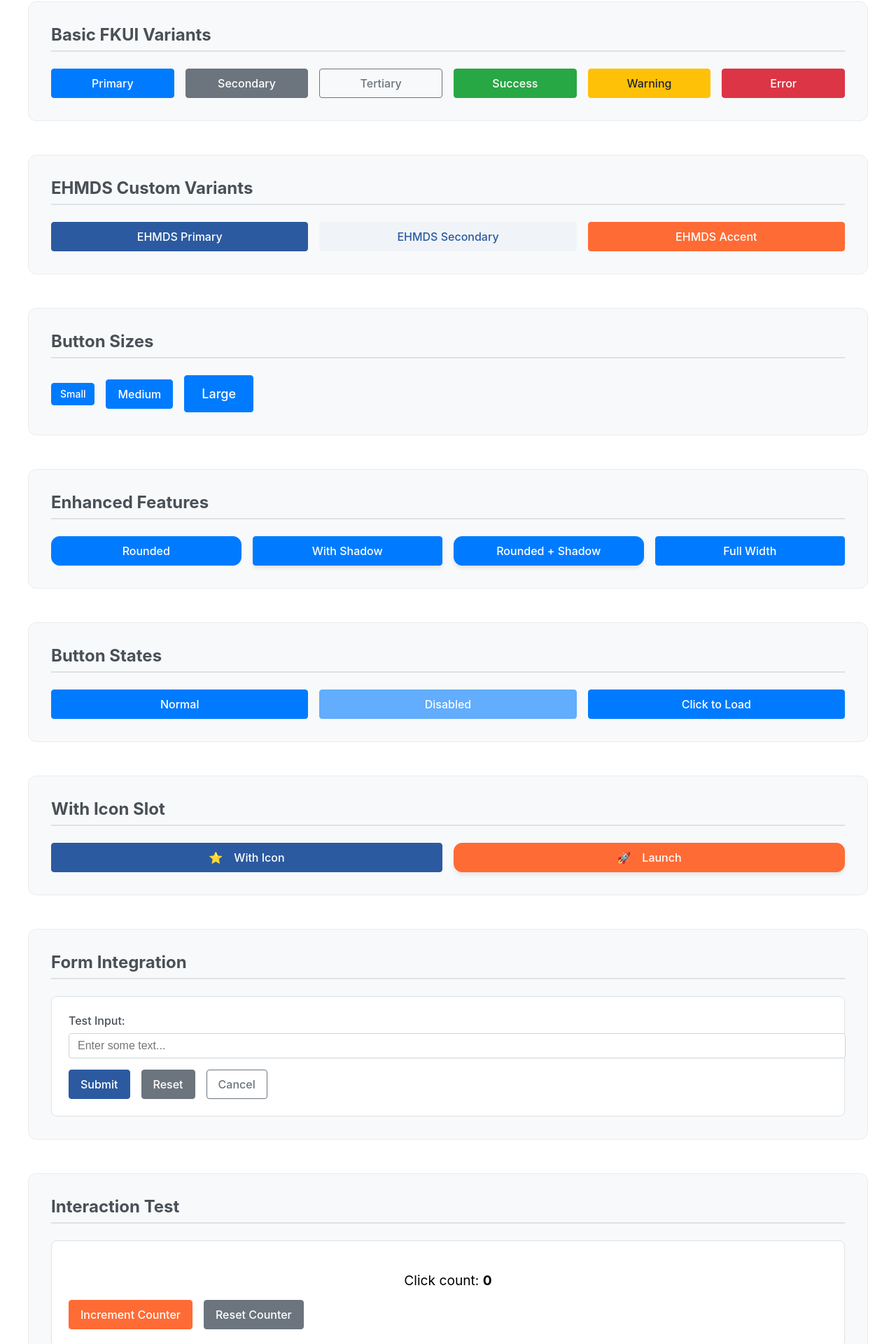
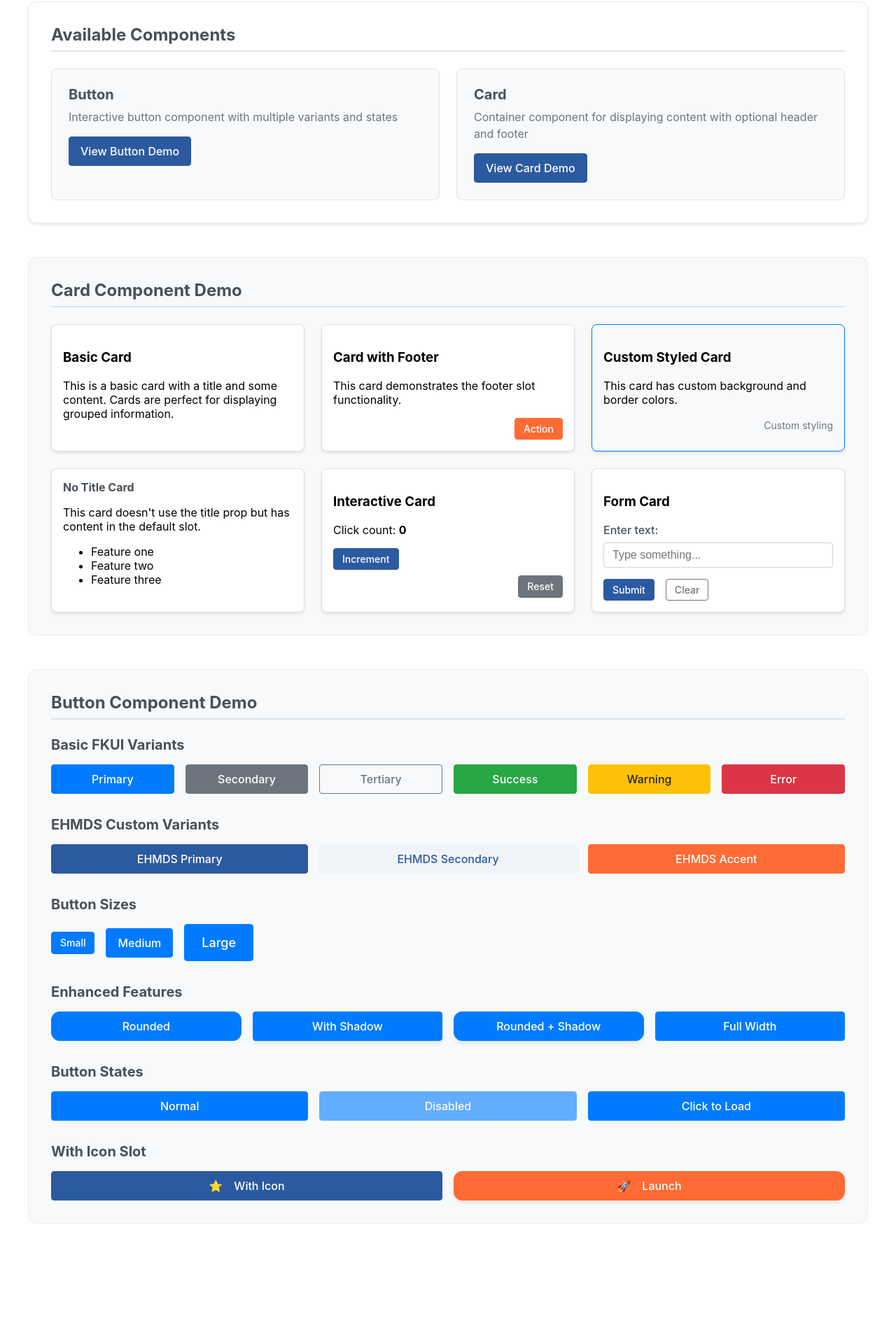
Before and after one commit to pattespatte/ehmds-on-fkui-test, a Vue app: page / in a window 1280 px wide. Shown: the part 200-2120 px from the top of the page at 70% size. After the commit the page ends 1988 px from the top, so only its background shows below. Built offline with nearby package versions, Linux system fonts and the light colour scheme.

Commit message:
feat: Add Card component and update App.vue for component navigation and demos

```diff
--- a/src/App.vue
+++ b/src/App.vue
@@ -1,14 +1,121 @@
 <template>
   <div class="app">
     <header class="header">
-      <h1>EHMDS Button Component Demo</h1>
-      <p>Testing the improved Button component with various configurations</p>
+      <h1>EHMDS Component Library</h1>
+      <p>Overview and demos of all available components</p>
     </header>
 
+    <!-- Component Navigation -->
+    <nav class="component-nav">
+      <h2>Available Components</h2>
+      <div class="component-list">
+        <div class="component-item">
+          <h3>Button</h3>
+          <p>Interactive button component with multiple variants and states</p>
+          <EhmdsButton variant="ehmds-primary" @click="scrollToSection('button-demo')">
+            View Button Demo
+          </EhmdsButton>
+        </div>
+        <div class="component-item">
+          <h3>Card</h3>
+          <p>Container component for displaying content with optional header and footer</p>
+          <EhmdsButton variant="ehmds-primary" @click="scrollToSection('card-demo')">
+            View Card Demo
+          </EhmdsButton>
+        </div>
+      </div>
+    </nav>
+
     <main class="main">
+      <!-- Card Component Demo -->
+      <section id="card-demo" class="demo-section">
+        <h2>Card Component Demo</h2>
+        <div class="card-grid">
+          <!-- Basic Card -->
+          <EhmdsCard title="Basic Card">
+            <p>This is a basic card with a title and some content. Cards are perfect for displaying grouped information.</p>
+          </EhmdsCard>
+
+          <!-- Card with Footer -->
+          <EhmdsCard title="Card with Footer">
+            <p>This card demonstrates the footer slot functionality.</p>
+            <template #footer>
+              <EhmdsButton size="small" variant="ehmds-accent">Action</EhmdsButton>
+            </template>
+          </EhmdsCard>
+
+          <!-- Custom Styled Card -->
+          <EhmdsCard
+            title="Custom Styled Card"
+            background="#f8f9fa"
+            border="#007bff"
+          >
+            <p>This card has custom background and border colors.</p>
+            <template #footer>
+              <span style="color: #6c757d; font-size: 0.875rem;">Custom styling</span>
+            </template>
+          </EhmdsCard>
+
+          <!-- Card without Title -->
+          <EhmdsCard>
+            <h4 style="margin: 0 0 1rem 0; color: #495057;">No Title Card</h4>
+            <p>This card doesn't use the title prop but has content in the default slot.</p>
+            <ul style="margin: 0.5rem 0;">
+              <li>Feature one</li>
+              <li>Feature two</li>
+              <li>Feature three</li>
+            </ul>
+          </EhmdsCard>
+
+          <!-- Interactive Card -->
+          <EhmdsCard title="Interactive Card">
+            <p>Click count: <strong>{{ clickCount }}</strong></p>
+            <div style="margin-top: 1rem;">
+              <EhmdsButton size="small" variant="ehmds-primary" @click="incrementCounter">
+                Increment
+              </EhmdsButton>
+            </div>
+            <template #footer>
+              <EhmdsButton size="small" variant="secondary" @click="resetCounter">
+                Reset
+              </EhmdsButton>
+            </template>
+          </EhmdsCard>
+
+          <!-- Form Card -->
+          <EhmdsCard title="Form Card">
+            <form @submit.prevent="handleSubmit" class="card-form">
+              <div class="form-group">
+                <label for="card-input">Enter text:</label>
+                <input
+                  id="card-input"
+                  v-model="formData.text"
+                  type="text"
+                  placeholder="Type something..."
+                />
+              </div>
+            </form>
+            <template #footer>
+              <div class="button-row">
+                <EhmdsButton size="small" type="submit" variant="ehmds-primary" @click="handleSubmit">
+                  Submit
+                </EhmdsButton>
+                <EhmdsButton size="small" variant="tertiary" @click="resetForm">
+                  Clear
+                </EhmdsButton>
+              </div>
+            </template>
+          </EhmdsCard>
+        </div>
+      </section>
+
+      <!-- Button Component Demo -->
+      <section id="button-demo" class="demo-section">
+        <h2>Button Component Demo</h2>
+
         <!-- Basic Variants Section -->
-      <section class="demo-section">
-        <h2>Basic FKUI Variants</h2>
+        <div class="button-demo-subsection">
+          <h3>Basic FKUI Variants</h3>
           <div class="button-grid">
             <EhmdsButton variant="primary" @click="handleClick">Primary</EhmdsButton>
             <EhmdsButton variant="secondary" @click="handleClick">Secondary</EhmdsButton>
@@ -17,42 +124,42 @@
             <EhmdsButton variant="warning" @click="handleClick">Warning</EhmdsButton>
             <EhmdsButton variant="error" @click="handleClick">Error</EhmdsButton>
           </div>
-      </section>
+        </div>
 
         <!-- EHMDS Custom Variants -->
-      <section class="demo-section">
-        <h2>EHMDS Custom Variants</h2>
+        <div class="button-demo-subsection">
+          <h3>EHMDS Custom Variants</h3>
           <div class="button-grid">
             <EhmdsButton variant="ehmds-primary" @click="handleClick">EHMDS Primary</EhmdsButton>
             <EhmdsButton variant="ehmds-secondary" @click="handleClick">EHMDS Secondary</EhmdsButton>
             <EhmdsButton variant="ehmds-accent" @click="handleClick">EHMDS Accent</EhmdsButton>
           </div>
-      </section>
+        </div>
 
         <!-- Sizes -->
-      <section class="demo-section">
-        <h2>Button Sizes</h2>
+        <div class="button-demo-subsection">
+          <h3>Button Sizes</h3>
           <div class="button-row">
             <EhmdsButton size="small" @click="handleClick">Small</EhmdsButton>
             <EhmdsButton size="medium" @click="handleClick">Medium</EhmdsButton>
             <EhmdsButton size="large" @click="handleClick">Large</EhmdsButton>
           </div>
-      </section>
+        </div>
 
         <!-- Enhanced Features -->
-      <section class="demo-section">
-        <h2>Enhanced Features</h2>
+        <div class="button-demo-subsection">
+          <h3>Enhanced Features</h3>
           <div class="button-grid">
             <EhmdsButton rounded @click="handleClick">Rounded</EhmdsButton>
             <EhmdsButton shadow @click="handleClick">With Shadow</EhmdsButton>
             <EhmdsButton rounded shadow @click="handleClick">Rounded + Shadow</EhmdsButton>
             <EhmdsButton full-width @click="handleClick">Full Width</EhmdsButton>
           </div>
-      </section>
+        </div>
 
         <!-- States -->
-      <section class="demo-section">
-        <h2>Button States</h2>
+        <div class="button-demo-subsection">
+          <h3>Button States</h3>
           <div class="button-grid">
             <EhmdsButton @click="handleClick">Normal</EhmdsButton>
             <EhmdsButton disabled @click="handleClick">Disabled</EhmdsButton>
@@ -60,11 +167,11 @@
               {{ isLoading ? 'Loading...' : 'Click to Load' }}
             </EhmdsButton>
           </div>
-      </section>
+        </div>
 
         <!-- With Icons -->
-      <section class="demo-section">
-        <h2>With Icon Slot</h2>
+        <div class="button-demo-subsection">
+          <h3>With Icon Slot</h3>
           <div class="button-grid">
             <EhmdsButton variant="ehmds-primary" @click="handleClick">
               <template #icon>
@@ -79,42 +186,6 @@
               Launch
             </EhmdsButton>
           </div>
-      </section>
-
-      <!-- Form Types -->
-      <section class="demo-section">
-        <h2>Form Integration</h2>
-        <form @submit.prevent="handleSubmit" class="form-demo">
-          <div class="form-group">
-            <label for="demo-input">Test Input:</label>
-            <input
-              id="demo-input"
-              v-model="formData.text"
-              type="text"
-              placeholder="Enter some text..."
-            />
-          </div>
-          <div class="button-row">
-            <EhmdsButton type="submit" variant="ehmds-primary">Submit</EhmdsButton>
-            <EhmdsButton type="reset" variant="secondary" @click="resetForm">Reset</EhmdsButton>
-            <EhmdsButton type="button" variant="tertiary" @click="handleClick">Cancel</EhmdsButton>
-          </div>
-        </form>
-      </section>
-
-      <!-- Click Counter -->
-      <section class="demo-section">
-        <h2>Interaction Test</h2>
-        <div class="interaction-demo">
-          <p>Click count: <strong>{{ clickCount }}</strong></p>
-          <div class="button-row">
-            <EhmdsButton variant="ehmds-accent" @click="incrementCounter">
-              Increment Counter
-            </EhmdsButton>
-            <EhmdsButton variant="secondary" @click="resetCounter">
-              Reset Counter
-            </EhmdsButton>
-          </div>
         </div>
       </section>
     </main>
@@ -124,6 +195,7 @@
 <script setup>
 import { ref, reactive } from 'vue'
 import EhmdsButton from './components/Button.vue'
+import EhmdsCard from './components/Card.vue'
 
 // Reactive state
 const clickCount = ref(0)
@@ -161,6 +233,13 @@ const handleSubmit = (event) => {
 const resetForm = () => {
   formData.text = ''
 }
+
+const scrollToSection = (sectionId) => {
+  const element = document.getElementById(sectionId)
+  if (element) {
+    element.scrollIntoView({ behavior: 'smooth' })
+  }
+}
 </script>
 
 <style scoped>
@@ -187,6 +266,48 @@ const resetForm = () => {
   font-size: 1.1rem;
 }
 
+.component-nav {
+  background: #ffffff;
+  padding: 2rem;
+  border-radius: 12px;
+  border: 1px solid #e9ecef;
+  margin-bottom: 3rem;
+  box-shadow: 0 2px 4px rgba(0, 0, 0, 0.1);
+}
+
+.component-nav h2 {
+  color: #495057;
+  margin: 0 0 1.5rem 0;
+  font-size: 1.5rem;
+  border-bottom: 2px solid #dee2e6;
+  padding-bottom: 0.5rem;
+}
+
+.component-list {
+  display: grid;
+  grid-template-columns: repeat(auto-fit, minmax(300px, 1fr));
+  gap: 1.5rem;
+}
+
+.component-item {
+  background: #f8f9fa;
+  padding: 1.5rem;
+  border-radius: 8px;
+  border: 1px solid #dee2e6;
+}
+
+.component-item h3 {
+  color: #495057;
+  margin: 0 0 0.5rem 0;
+  font-size: 1.25rem;
+}
+
+.component-item p {
+  color: #6c757d;
+  margin: 0 0 1rem 0;
+  line-height: 1.5;
+}
+
 .main {
   display: flex;
   flex-direction: column;
@@ -208,6 +329,26 @@ const resetForm = () => {
   padding-bottom: 0.5rem;
 }
 
+.button-demo-subsection {
+  margin-bottom: 2rem;
+}
+
+.button-demo-subsection:last-child {
+  margin-bottom: 0;
+}
+
+.button-demo-subsection h3 {
+  color: #495057;
+  margin: 0 0 1rem 0;
+  font-size: 1.25rem;
+}
+
+.card-grid {
+  display: grid;
+  grid-template-columns: repeat(auto-fit, minmax(300px, 1fr));
+  gap: 1.5rem;
+}
+
 .button-grid {
   display: grid;
   grid-template-columns: repeat(auto-fit, minmax(150px, 1fr));
@@ -222,11 +363,8 @@ const resetForm = () => {
   align-items: center;
 }
 
-.form-demo {
-  background: #ffffff;
-  padding: 1.5rem;
-  border-radius: 8px;
-  border: 1px solid #dee2e6;
+.card-form {
+  margin: 0;
 }
 
 .form-group {
@@ -247,25 +385,13 @@ const resetForm = () => {
   border-radius: 4px;
   font-size: 1rem;
   transition: border-color 0.15s ease-in-out, box-shadow 0.15s ease-in-out;
+  box-sizing: border-box;
 }
 
 .form-group input:focus {
   outline: none;
   border-color: #007bff;
   box-shadow: 0 0 0 0.2rem rgba(0, 123, 255, 0.25);
-}
-
-.interaction-demo {
-  text-align: center;
-  background: #ffffff;
-  padding: 1.5rem;
-  border-radius: 8px;
-  border: 1px solid #dee2e6;
-}
-
-.interaction-demo p {
-  font-size: 1.2rem;
-  margin-bottom: 1rem;
 }
 
 .icon {
@@ -283,6 +409,14 @@ const resetForm = () => {
     font-size: 2rem;
   }
 
+  .component-list {
+    grid-template-columns: 1fr;
+  }
+
+  .card-grid {
+    grid-template-columns: 1fr;
+  }
+
   .button-grid {
     grid-template-columns: 1fr;
   }
@@ -295,7 +429,9 @@ const resetForm = () => {
 
 /* High contrast mode support */
 @media (prefers-contrast: high) {
-  .demo-section {
+  .demo-section,
+  .component-nav,
+  .component-item {
     border: 2px solid #000;
   }
 
--- /dev/null
+++ b/src/components/Card.vue
@@ -0,0 +1,55 @@
+<template>
+	<div
+		class="ehmds-card"
+		:style="{ backgroundColor: background, borderColor: border }"
+	>
+		<header v-if="title" class="ehmds-card-header">
+			<h3>{{ title }}</h3>
+		</header>
+		<div class="ehmds-card-body">
+			<slot />
+		</div>
+		<footer v-if="$slots.footer" class="ehmds-card-footer">
+			<slot name="footer" />
+		</footer>
+	</div>
+</template>
+
+<script>
+export default {
+	name: "EhmdsCard",
+	props: {
+		title: {
+			type: String,
+			default: "",
+		},
+		background: {
+			type: String,
+			default: "#fff",
+		},
+		border: {
+			type: String,
+			default: "#e0e0e0",
+		},
+	},
+};
+</script>
+
+<style scoped>
+.ehmds-card {
+	border: 1px solid var(--ehmds-border-color, #e0e0e0);
+	border-radius: var(--ehmds-border-radius, 8px);
+	padding: 16px;
+	box-shadow: var(--ehmds-shadow-small, 0 2px 4px rgba(0, 0, 0, 0.1));
+}
+.ehmds-card-header {
+	margin-bottom: 8px;
+	font-weight: bold;
+}
+.ehmds-card-body {
+	margin-bottom: 8px;
+}
+.ehmds-card-footer {
+	text-align: right;
+}
+</style>
--- a/src/index.js
+++ b/src/index.js
@@ -16,6 +16,9 @@ import { defaultTheme, generateCSSVariables } from './themes/default.js'
 
 // Component exports
 export { Button }
+
+import Card from './components/Card.vue';
+export { Card };
 
 // Theme exports
 export { defaultTheme, generateCSSVariables }
@@ -39,6 +42,7 @@ export default {
 
     // Register components globally
     app.component('EhmdsButton', Button)
+    app.component('EhmdsCard', Card);
 
     // Provide theme context
     app.provide('ehmdsTheme', theme)
```
Also changed, not shown: 1 other file (tests, documents, lock files or other folders). Lines whose indentation alone changed are shown as unchanged.
